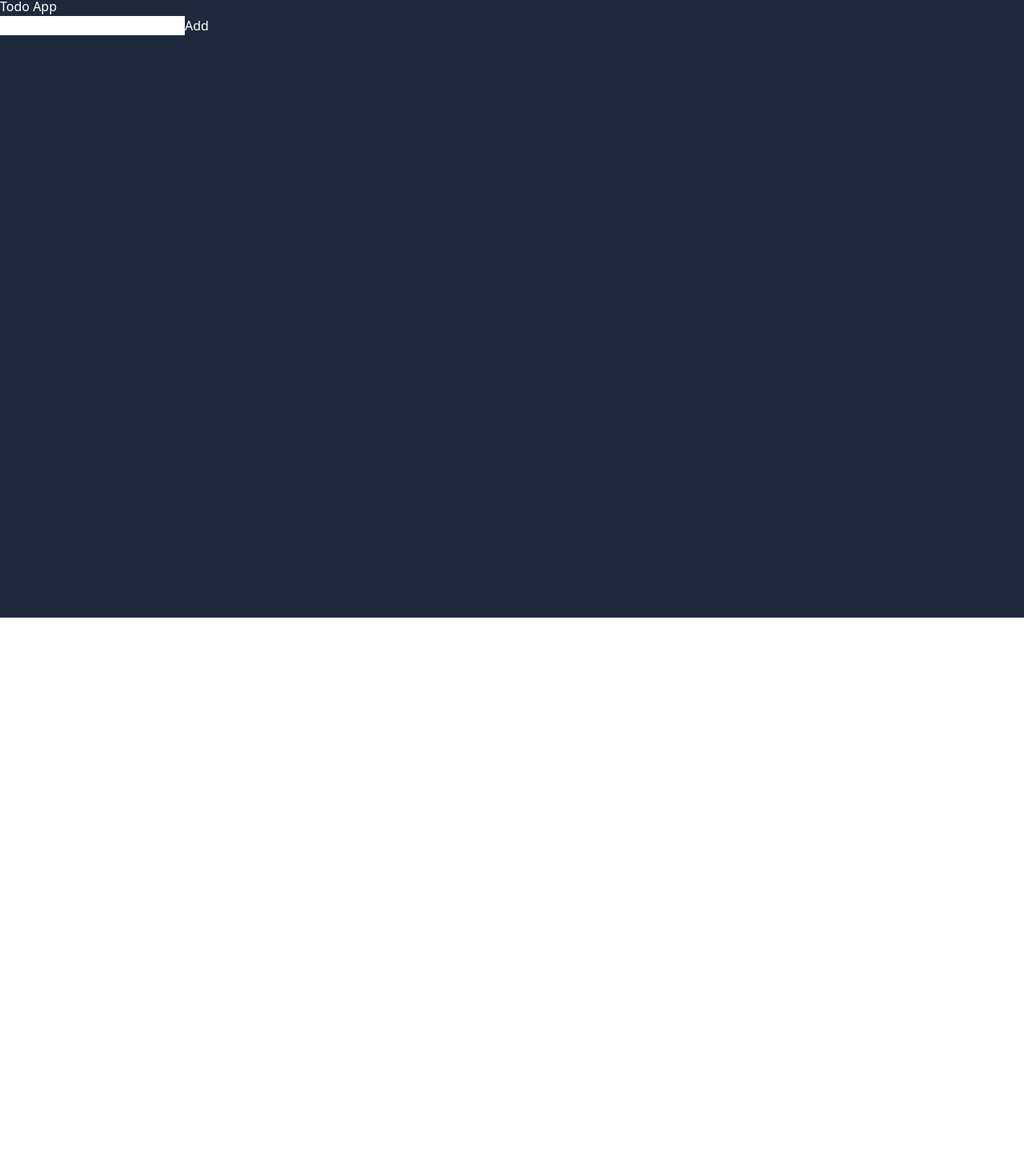
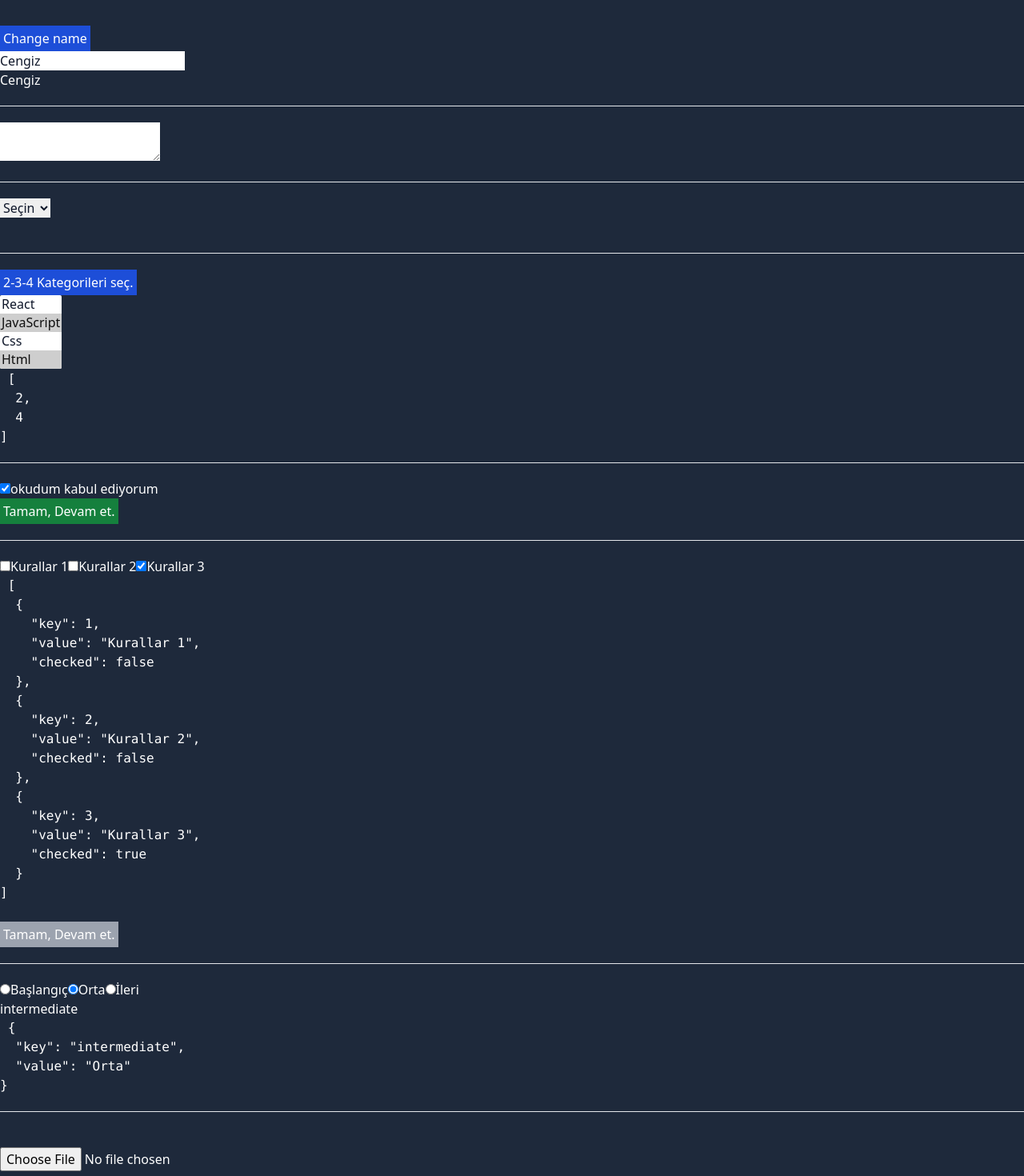
Before and after one commit to cengizdonmez/react-starter-kit, a React (Create React App) app: page / in a window 1280 px wide. Shown: the part 28-1498 px from the top of the page at 80% size. Before the commit the page ends 800 px from the top, so only its background shows below. Built offline with nearby package versions, Linux system fonts and the light colour scheme.

Commit message:
Form elements example

```diff
--- a/src/App.js
+++ b/src/App.js
@@ -1,10 +1,10 @@
-import "./tailwind.css";
-import UseReducerExp from "./example/UseReducerExp.js";
+import './tailwind.css';
+import FormElementsExp from './example/FormElementsExp.js';
 
 function App() {
   return (
-    <div className="app bg-slate-800 text-white h-screen">
-      <UseReducerExp />
+    <div className="app bg-slate-800 text-white h-full py-10">
+      <FormElementsExp />
     </div>
   );
 }
--- a/src/components/Header.js
+++ b/src/components/Header.js
@@ -1,10 +1,9 @@
 import { memo } from 'react';
-function Header() {
-  console.log('render Header');
+function ComponentName() {
   return (
-    <header>
-      <h1>Header</h1>
-    </header>
+    <div>
+      <h1>React</h1>
+    </div>
   );
 }
-export default memo(Header);
+export default memo(ComponentName);
--- /dev/null
+++ b/src/example/FormElementsExp.js
@@ -0,0 +1,219 @@
+import { useEffect } from 'react';
+import { useState } from 'react';
+
+function FormElementExp() {
+  const genders = [
+    { key: '1', value: 'Erkek' },
+    { key: '2', value: 'Kadın' },
+  ];
+  const categoryList = [
+    { key: 1, value: 'React' },
+    { key: 2, value: 'JavaScript' },
+    { key: 3, value: 'Css' },
+    { key: 4, value: 'Html' },
+  ];
+  const levels = [
+    { key: 'beginner', value: 'Başlangıç' },
+    { key: 'intermediate', value: 'Orta' },
+    { key: 'advanced', value: 'İleri' },
+  ];
+  const [name, setName] = useState('Cengiz');
+  const [description, setDescription] = useState('');
+  const [gender, setGender] = useState('');
+  const [categories, setCategories] = useState([2, 4]);
+  const [rule, setRule] = useState(true);
+  const [rules, setRules] = useState([
+    { key: 1, value: 'Kurallar 1', checked: false },
+    { key: 2, value: 'Kurallar 2', checked: false },
+    { key: 3, value: 'Kurallar 3', checked: true },
+  ]);
+  const [level, setLevel] = useState('intermediate');
+  const [avatar, setAvatar] = useState(false);
+  const [image, setImage] = useState(false);
+
+  useEffect(() => {
+    if (avatar) {
+      const fileReader = new FileReader();
+      fileReader.onload = () => {
+        setImage(fileReader.result);
+      };
+      fileReader.readAsDataURL(avatar);
+    }
+  }, [avatar]);
+
+  const checkRule = (key, checked) => {
+    setRules((prev) => {
+      return prev.map((item) => {
+        if (item.key === key) {
+          return { ...item, checked };
+        }
+        return item;
+      });
+    });
+  };
+
+  const selectedGender = genders.find((g) => g.key === gender);
+  const selectedLevel = levels.find((g) => g.key === level);
+  const enabledChecked = rules.every((rule) => rule.checked);
+
+  return (
+    <>
+      <div className="name py-5">
+        <button className="bg-blue-700 p-1" onClick={() => setName('Enes')}>
+          Change name
+        </button>
+        <br />
+        <input
+          type="text"
+          value={name}
+          onChange={(e) => setName(e.target.value)}
+        />
+        <br />
+        {name}
+      </div>
+      <hr />
+      <div className="description py-5">
+        <textarea
+          value={description}
+          onChange={(e) => setDescription(e.target.value)}
+        />
+        <br />
+        {description}
+      </div>
+      <hr />
+      <div className="gender py-5">
+        <select value={gender} onChange={(e) => setGender(e.target.value)}>
+          <option value="">Seçin</option>
+          {genders.map((gender) => (
+            <option value={gender.key} key={gender.key}>
+              {gender.value}
+            </option>
+          ))}
+        </select>
+        <br />
+        <pre> {JSON.stringify(selectedGender, null, 2)} </pre>
+      </div>
+
+      <hr />
+      <div className="categories py-5">
+        <button
+          className="bg-blue-700 p-1"
+          onClick={() => setCategories([2, 3, 4])}
+        >
+          2-3-4 Kategorileri seç.
+        </button>{' '}
+        <br />
+        <select
+          value={categories}
+          multiple={true}
+          onChange={(e) =>
+            setCategories(
+              [...e.target.selectedOptions].map((option) => +option.value)
+            )
+          }
+        >
+          {categoryList.map((category) => (
+            <option value={category.key} key={category.key}>
+              {category.value}
+            </option>
+          ))}
+        </select>
+        <br />
+        <pre> {JSON.stringify(categories, null, 2)} </pre>
+      </div>
+
+      <hr />
+      <div className="rule py-5">
+        <label>
+          <input
+            type="checkbox"
+            checked={rule}
+            onChange={(e) => setRule(e.target.checked)}
+          />
+          okudum kabul ediyorum
+        </label>
+        <br />
+        <button
+          className="bg-green-700 p-1 disabled:bg-gray-400"
+          disabled={!rule}
+        >
+          Tamam, Devam et.
+        </button>
+      </div>
+
+      <hr />
+      <div className="rules py-5">
+        {rules.map((rule) => (
+          <label key={rule.key}>
+            <input
+              type="checkbox"
+              checked={rule.checked}
+              onChange={(e) => checkRule(rule.key, e.target.checked)}
+            />
+            {rule.value}
+          </label>
+        ))}
+
+        <br />
+
+        <pre> {JSON.stringify(rules, null, 2)} </pre>
+        <br />
+        <button
+          className="bg-green-700 p-1 disabled:bg-gray-400"
+          disabled={!enabledChecked}
+        >
+          Tamam, Devam et.
+        </button>
+      </div>
+
+      <hr />
+      <div className="levels py-5">
+        {levels.map((l, index) => (
+          <label key={index}>
+            <input
+              type="radio"
+              value={l.key}
+              checked={l.key === level}
+              onChange={(e) => setLevel(e.target.value)}
+            />
+            {l.value}
+          </label>
+        ))}
+        <br />
+        {level}
+        <br />
+        <pre> {JSON.stringify(selectedLevel, null, 2)} </pre>
+      </div>
+      <hr />
+      <div className="avatar py-5">
+        <br />
+
+        <label>
+          <input
+            className="text-white"
+            type="file"
+            onChange={(e) => setAvatar(e.target.files[0])}
+          />
+        </label>
+        <br />
+
+        {avatar && (
+          <>
+            {image && (
+              <img
+                src={image}
+                alt={avatar.name}
+                className="w-20 h-20 rounded-full"
+              />
+            )}
+            <h4 className="bg-green-500 font-bold inline-block border-2 p-1">
+              {avatar.name}
+            </h4>
+          </>
+        )}
+      </div>
+    </>
+  );
+}
+
+export default FormElementExp;
--- a/src/tailwind.css
+++ b/src/tailwind.css
@@ -1,3 +1,9 @@
 @tailwind base;
 @tailwind components;
 @tailwind utilities;
+
+input,
+textarea,
+select {
+  @apply text-slate-900;
+}
```
